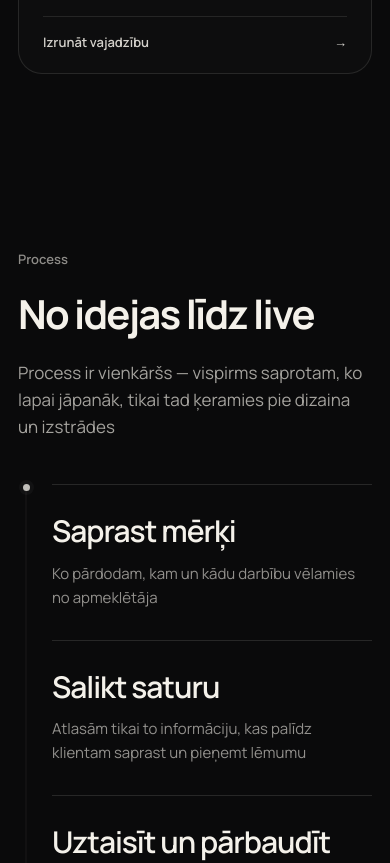
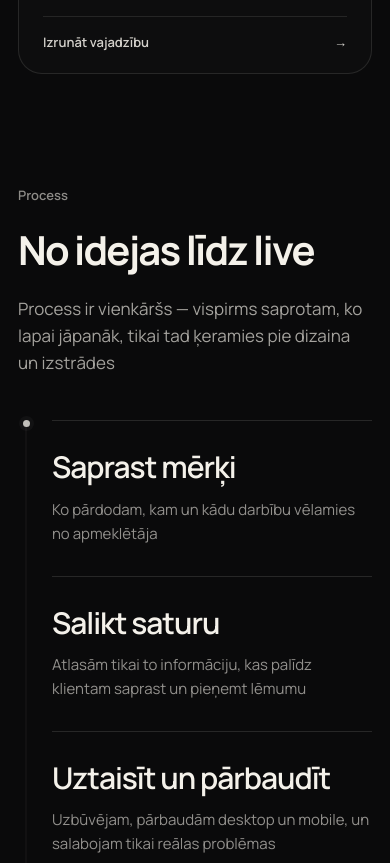
Before and after one commit to davisl24/WEBSITEAGENCY, a Next.js app: page / in a window 390 px wide. Shown: the part 5080-5943 px from the top of the page. Built offline with nearby package versions, Linux system fonts and the light colour scheme.

Commit message:
fix: tighten services to process transition

```diff
--- a/app/globals.css
+++ b/app/globals.css
@@ -455,7 +455,7 @@
   position:relative;
   background:transparent;
   color:#f4f1ea;
-  padding:120px 32px 132px;
+  padding:120px 32px 72px;
 }
 .services-inner{
   width:min(1360px,100%);
@@ -729,7 +729,7 @@
 }
 @media(max-width:900px){
   .services-section{
-    padding:96px 24px 104px;
+    padding:96px 24px 64px;
   }
   .services-head{
     grid-template-columns:1fr;
@@ -746,7 +746,7 @@
 }
 @media(max-width:700px){
   .services-section{
-    padding:88px 18px 88px;
+    padding:88px 18px 56px;
   }
   .services-head h2{
     font-size:40px;
@@ -810,7 +810,7 @@
   position:relative;
   background:transparent;
   color:#f4f1ea;
-  padding:120px 32px 132px;
+  padding:72px 32px 132px;
 }
 .process-inner{
   width:min(1360px,100%);
@@ -902,7 +902,7 @@
 }
 @media(max-width:900px){
   .process-section{
-    padding:96px 24px 104px;
+    padding:64px 24px 104px;
   }
   .process-head{
     grid-template-columns:1fr;
@@ -925,7 +925,7 @@
 }
 @media(max-width:760px){
   .process-section{
-    padding:88px 18px 88px;
+    padding:56px 18px 88px;
   }
   .process-head h2{
     font-size:40px;
```
